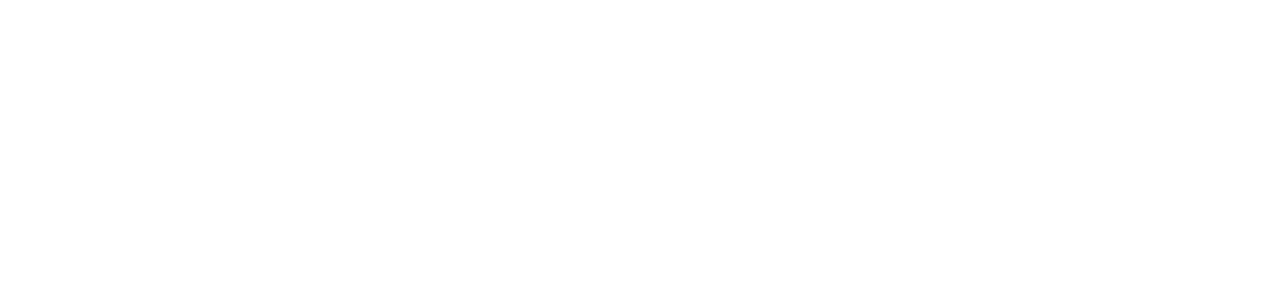
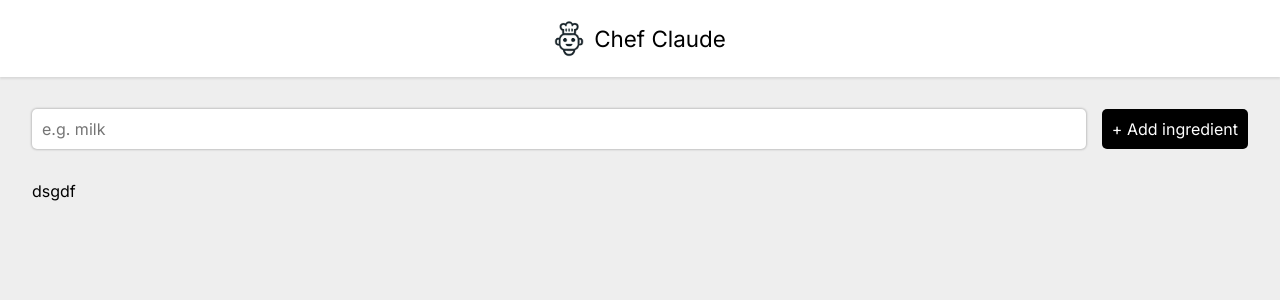
Before and after one commit to mint-tea-lover/ai-chef, a React (Vite) app: page / in a window 1280 px wide. Shown: the top 300 px of the page. Built offline with nearby package versions, Linux system fonts and the light colour scheme.

Commit message:
feat: add Header and Main components and basic sayling. Inside Main create ingredient input form

```diff
--- a/src/App.jsx
+++ b/src/App.jsx
@@ -1,3 +1,11 @@
+import Header from "./components/Header";
+import Main from "./components/Main";
+
 export default function App() {
-  return <></>;
+  return (
+    <>
+      <Header />
+      <Main />
+    </>
+  );
 }
--- /dev/null
+++ b/src/components/Header.css
@@ -0,0 +1,23 @@
+.header {
+  position: sticky;
+  top: 0;
+  left: 0;
+  width: 100%;
+  z-index: 100;
+  background-color: white;
+  display: flex;
+  justify-content: center;
+  align-items: center;
+  gap: 10px;
+  padding: 20px;
+  box-shadow: 0px 2px 2px rgba(0, 0, 0, 0.09);
+}
+
+.header-logo {
+  width: 30px;
+}
+
+.header-title {
+  font-size: 1.4rem;
+  font-weight: 400;
+}
--- /dev/null
+++ b/src/components/Header.jsx
@@ -0,0 +1,10 @@
+import "./Header.css";
+
+export default function Header() {
+  return (
+    <header className="header">
+      <img className="header-logo" src="icons/chef-claude-icon.png" />
+      <h1 className="header-title">Chef Claude</h1>
+    </header>
+  );
+}
--- /dev/null
+++ b/src/components/Main.css
@@ -0,0 +1,28 @@
+main {
+  padding: 2rem;
+}
+
+.ingredient-form {
+  display: flex;
+  gap: 1rem;
+  flex-wrap: wrap;
+  margin-bottom: 2rem;
+}
+
+.ingredient-inp,
+.ingredient-add-btn {
+  padding: 10px;
+  height: auto;
+  border-radius: 5px;
+  border: none;
+}
+
+.ingredient-inp {
+  flex: 1 1 300px;
+  box-shadow: 0px 0px 2px 1px rgba(0, 0, 0, 0.185);
+}
+
+.ingredient-add-btn {
+  background-color: black;
+  color: white;
+}
--- /dev/null
+++ b/src/components/Main.jsx
@@ -0,0 +1,21 @@
+import "./Main.css";
+
+export default function Main() {
+  return (
+    <main>
+      <form className="ingredient-form">
+        <input
+          className="ingredient-inp"
+          aria-label="Add ingredient"
+          type="text"
+          placeholder="e.g. milk"
+          id="ingredient-inp"
+        />
+        <button className="ingredient-add-btn" type="submit">
+          + Add ingredient
+        </button>
+      </form>
+      dsgdf
+    </main>
+  );
+}
--- a/src/index.css
+++ b/src/index.css
@@ -0,0 +1,13 @@
+@import url("https://fonts.googleapis.com/css2?family=Inter:ital,opsz,wght@0,14..32,100..900;1,14..32,100..900&display=swap");
+
+* {
+  margin: 0;
+  padding: 0;
+  box-sizing: border-box;
+  font: inherit;
+}
+
+body {
+  font-family: Inter, Arial;
+  background-color: rgb(238, 238, 238);
+}
```
